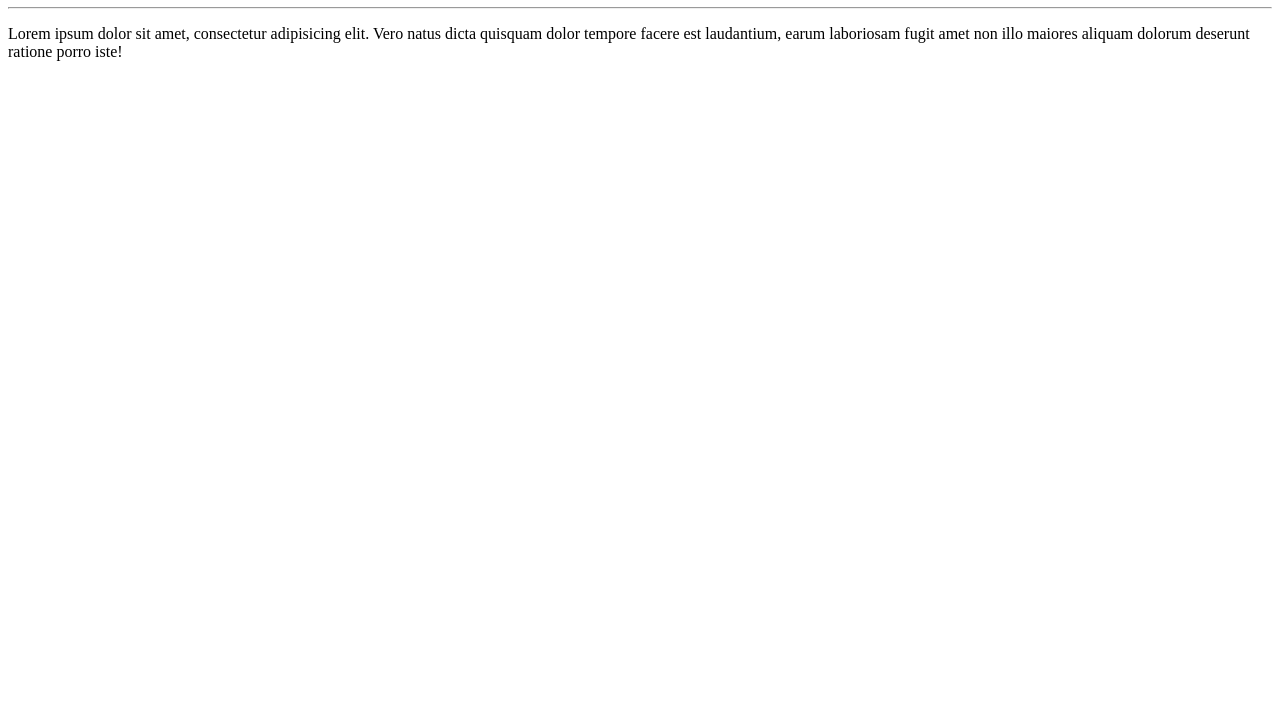
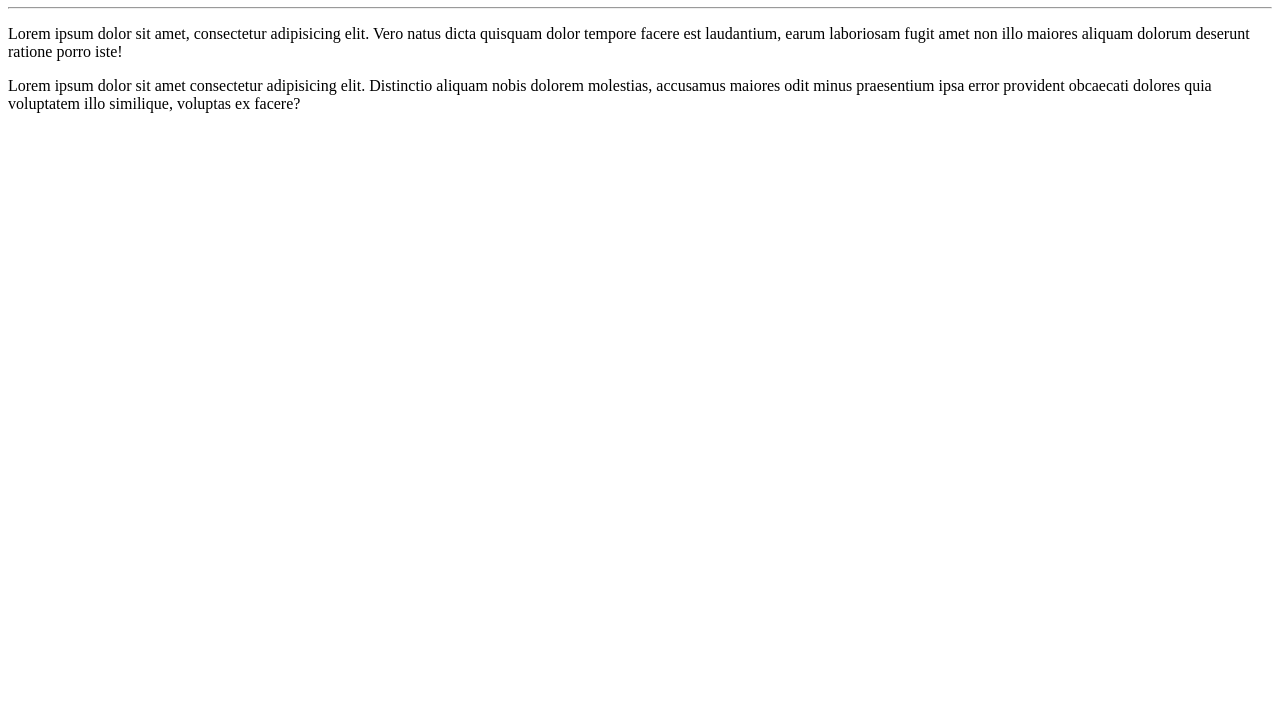
Before and after one commit to rafael-254/Ola-Mundo, a plain HTML site: page Site-Exemplo/index.html in a window 1280 px wide. Shown: the part 73-800 px from the top of the page. Drawn offline with Linux system fonts and the light colour scheme.

Commit message:
Adicionei um páragrafo

```diff
--- a/Site-Exemplo/index.html
+++ b/Site-Exemplo/index.html
@@ -9,5 +9,6 @@
     <h1>Olá, Mundo!</h1>
     <hr>
     <p>Lorem ipsum dolor sit amet, consectetur adipisicing elit. Vero natus dicta quisquam dolor tempore facere est laudantium, earum laboriosam fugit amet non illo maiores aliquam dolorum deserunt ratione porro iste!</p>
+    <p>Lorem ipsum dolor sit amet consectetur adipisicing elit. Distinctio aliquam nobis dolorem molestias, accusamus maiores odit minus praesentium ipsa error provident obcaecati dolores quia voluptatem illo similique, voluptas ex facere?</p>
 </body>
 </html>
```
